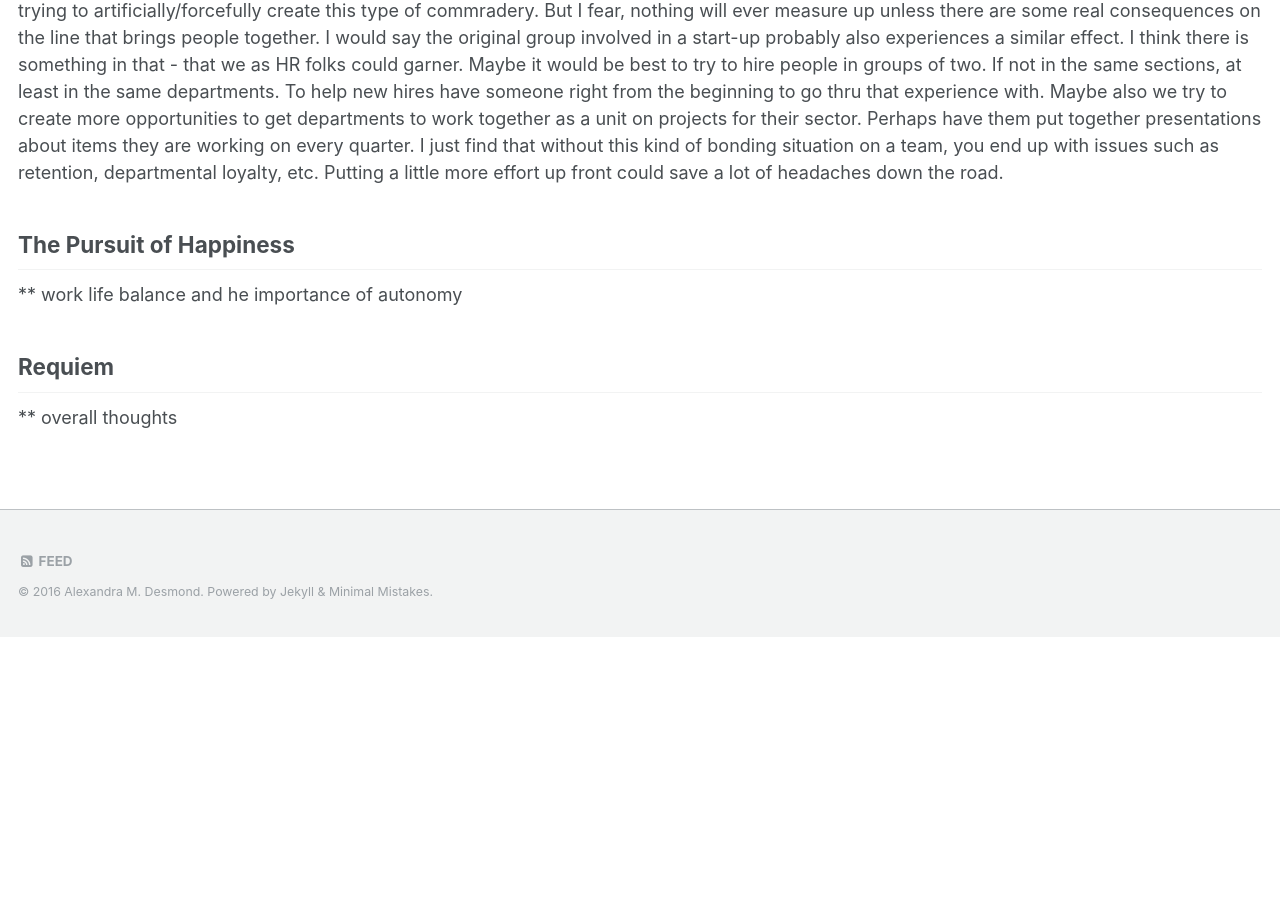
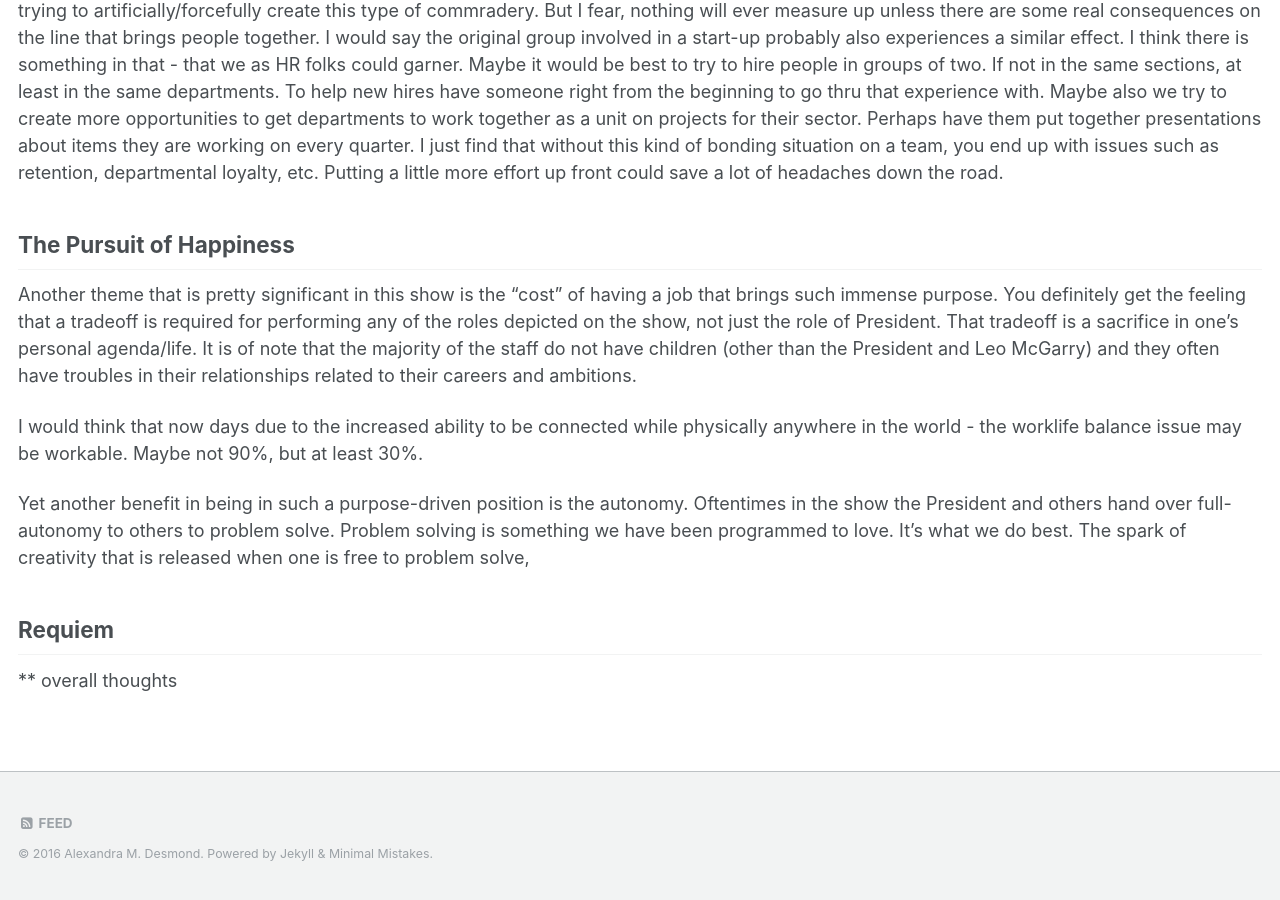
Before and after one commit to firesparks8/firesparks8.github.io, a Jekyll site: the page built from _posts/10232016-West-Wing-Workplace.md, in a window 1280 px wide and 900 px high, scrolled down 934 px. Built offline with Jekyll 4.4.1, drawn with Linux system fonts in a browser that asks for light colours; before the commit the page ends 1571 px from its top, so only the background shows below that.

Commit message:
Update 10232016-West-Wing-Workplace.md

```diff
--- a/_posts/10232016-West-Wing-Workplace.md
+++ b/_posts/10232016-West-Wing-Workplace.md
@@ -19,7 +19,12 @@ I definitely understand that a lot of those "team-building seminars" that are he
 
 
 ## The Pursuit of Happiness
-** work life balance and he importance of autonomy
+ Another theme that is pretty significant in this show is the "cost" of having a job that brings such immense purpose. You definitely get the feeling that a tradeoff is required for performing any of the roles depicted on the show, not just the role of President. That tradeoff is a sacrifice in one's personal agenda/life. It is of note that the majority of the staff do not have children (other than the President and Leo McGarry) and they often have troubles in their relationships related to their careers and ambitions.
+
+I would think that now days due to the increased ability to be connected while physically anywhere in the world - the worklife balance issue may be workable. Maybe not 90%, but at least 30%.
+
+Yet another benefit in being in such a purpose-driven position is the autonomy. Oftentimes in the show the President and others hand over full-autonomy to others to problem solve. Problem solving is something we have been programmed to love. It's what we do best. The spark of creativity that is released when one is free to problem solve,
+
 
 
 
```
